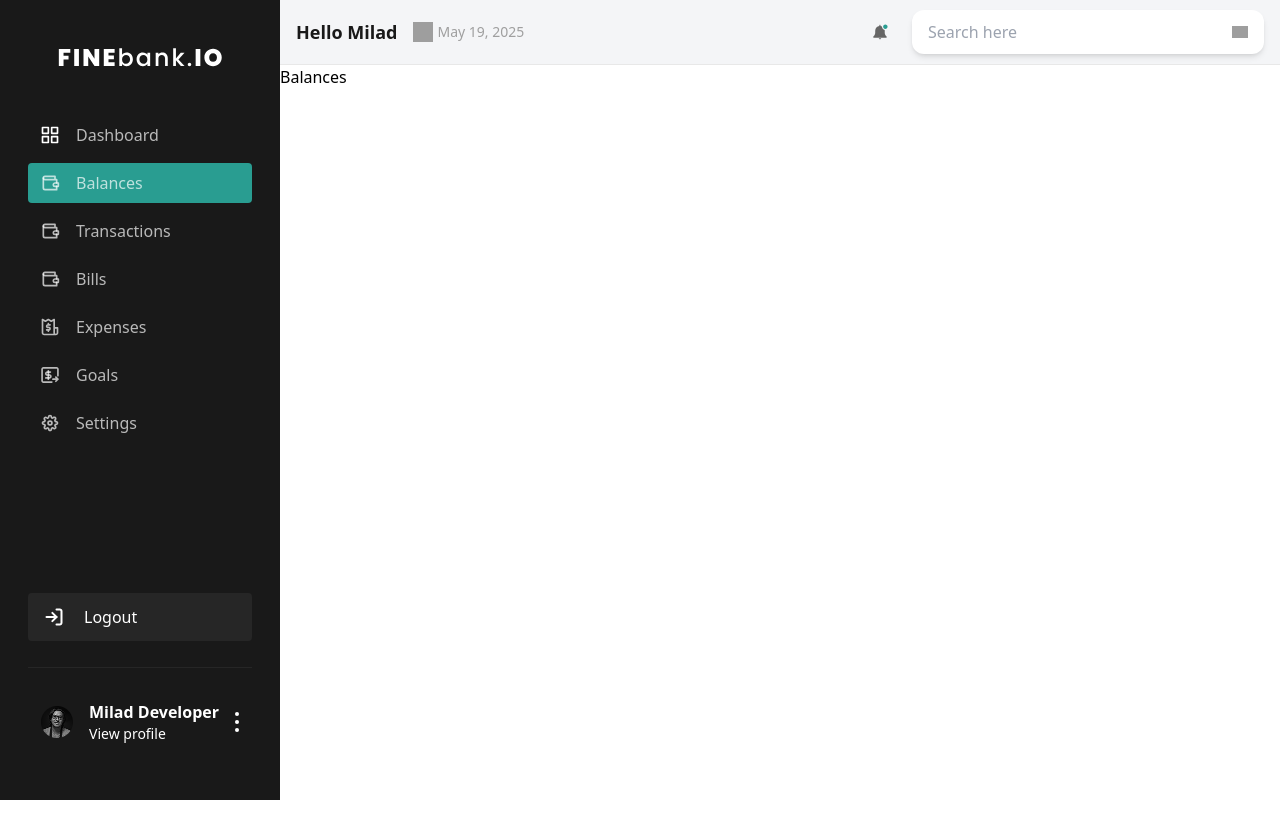
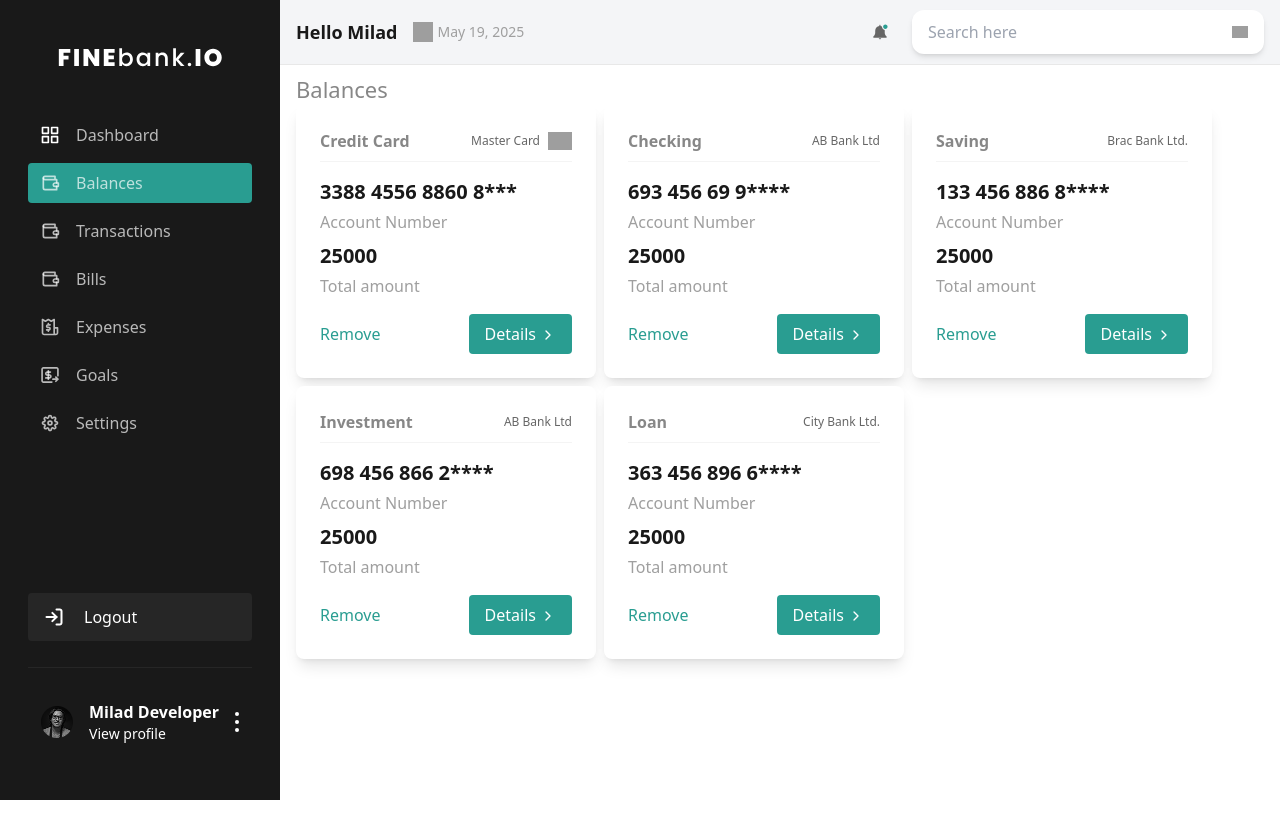
Before and after one commit to syedmilad/Finance_System, a React (Create React App) app: page /balances in a window 1280 px wide. Shown: the top 838 px of the page. Before the commit the page ends 800 px from the top, so only its background shows below. Built offline with nearby package versions, Linux system fonts and the light colour scheme; sample sign-in values are in the browser's storage; grey boxes are pictures that could not be loaded.

Commit message:
updated code.

```diff
--- a/src/App.jsx
+++ b/src/App.jsx
@@ -5,6 +5,7 @@ import { Balances, Bills, Dashboard, Expenses, ForgotPassword, Goals, Login, Set
 import BaseLayout from './pages/BaseLayout'
 import { ToastContainer } from "react-toastify";
 import "react-toastify/dist/ReactToastify.css";
+import AccountDetails from './components/AccountDetails'
 function App() {
   return (
     <>
@@ -13,6 +14,7 @@ function App() {
         <Route element={<ProtectedRoute />}>
           <Route path="/" element={<Dashboard />} />
           <Route path="/balances" element={<Balances />} />
+          <Route path="/balances/accountDetails" element={<AccountDetails />} />
           <Route path="/transactions" element={<Transactions />} />
           <Route path="/goals" element={<Goals />} />
           <Route path="/bills" element={<Bills />} />
--- /dev/null
+++ b/src/components/AccountDetails.jsx
@@ -0,0 +1,12 @@
+import React from 'react'
+import { useLocation } from 'react-router-dom'
+
+const AccountDetails = () => {
+    const location = useLocation();
+    console.log("location==>",location)
+  return (
+    <div>AccountDetails</div>
+  )
+}
+
+export default AccountDetails
--- /dev/null
+++ b/src/components/Balance.jsx
@@ -0,0 +1,41 @@
+import { ArrowRight, ArrowUpRight, ChevronRight } from 'lucide-react';
+import React from 'react'
+import { useNavigate } from 'react-router-dom';
+
+const Balance = ({ balance }) => {
+    const { amount, type, bank, logo, accountNumber,id } = balance;
+    const navigate = useNavigate()
+    return (
+        <div className="flex flex-col flex-1 p-[24px] rounded-[8px] bg-[#fff] shadow-lg min-w-[290px] max-w-[300px]">
+            {/* Header */}
+            <div className='flex justify-between items-center border-b border-b-[#D2D2D240] pb-[8px]'>
+                <span className='text-base font-bold text-[#878787]'>{type}</span>
+                <div className='flex justify-end items-center gap-2'>
+                    <span className='text-[#666666] text-xs font-medium'>{bank}</span>
+                    {logo && <img src={logo} alt="card-icon" className='w-6 h-6 object-contain' />}
+                </div>
+            </div>
+            {/* Content */}
+            <div className='flex flex-col justify-start items-start gap-2 py-4'>
+                <div className='flex flex-col justify-start items-start gap-1'>
+                    <span className='text-xl font-semibold text-[#191919]'>{accountNumber}</span>
+                    <span className='text-base font-normal text-[#9f9f9f]'>Account Number</span>
+                </div>
+                <div className='flex flex-col justify-start items-start gap-1'>
+                    <span className='text-xl font-semibold text-[#191919]'>{amount}</span>
+                    <span className='text-base font-normal text-[#9f9f9f]'>Total amount</span>
+                </div>
+            </div>
+            {/* Button */}
+            <div className='flex justify-between items-center '>
+                <button className='text-[#299D91] text-base font-normal border-none outline-none'>Remove</button>
+                <div onClick={()=> navigate('accountDetails')} className='bg-[#299D91] rounded-[4px] px-4 py-2 flex flex-row justify-center items-center gap-1 cursor-pointer' >
+                    <span className='text-[#fff]  text-base font-normal flex items-center justify-center'>Details </span>
+                    <span className='mt-[2px]'><ChevronRight className='w-4 h-4 object-contain text-white' /></span>
+                </div>
+            </div>
+        </div>
+    )
+}
+
+export default Balance
--- a/src/constants/dashboardData.js
+++ b/src/constants/dashboardData.js
@@ -95,3 +95,48 @@ export const transactions = [
       icon: Keyboard
   }
 ];
+
+// balances
+
+export const balances = [
+  {
+    id: 1,
+    type: "Credit Card",
+    accountNumber: "3388 4556  8860 8***",
+    amount: "25000",
+    bank: "Master Card",
+    logo: "https://upload.wikimedia.org/wikipedia/commons/a/a4/Mastercard_2019_logo.svg",
+  },
+  {
+    id: 2,
+    type: "Checking",
+    accountNumber: "693 456  69 9****",
+    amount: "25000",
+    bank: "AB Bank Ltd",
+    logo: "",
+  },
+  {
+    id: 3,
+    type: "Saving",
+    accountNumber: "133 456  886 8****",
+    amount: "25000",
+    bank: "Brac Bank Ltd.",
+    logo: "",
+  },
+  {
+    id: 4,
+    type: "Investment",
+    accountNumber: "698 456  866 2****",
+    amount: "25000",
+    bank: "AB Bank Ltd",
+    logo: "",
+  },
+  {
+    id: 4,
+    type: "Loan",
+    accountNumber: "363 456  896 6****",
+    amount: "25000",
+    bank: "City Bank Ltd.",
+    logo: "",
+  },
+]
--- a/src/pages/Balances.jsx
+++ b/src/pages/Balances.jsx
@@ -1,8 +1,17 @@
 import React from 'react'
+import { balances } from '../constants/dashboardData'
+import Balance from '../components/Balance'
 
 const Balances = () => {
   return (
-    <div>Balances</div>
+    <div className='flex flex-col w-full h-full px-4 py-2'>
+      <span className='text-2xl font-normal text-[#878787]'>Balances</span>
+      <div className='flex flex-wrap justify-start items-start gap-2'>
+        {balances.map((balance, index) => (
+          <Balance key={index} balance={{ ...balance }} />
+        ))}
+      </div>
+    </div>
   )
 }
 
--- a/src/pages/Dashboard.jsx
+++ b/src/pages/Dashboard.jsx
@@ -29,7 +29,7 @@ const Dashboard = () => {
           </div>
         </div>
       </div>
-      <div className='min-h-[80%] flex justify-start w-full mt-2'>
+      <div className='min-h-[80%] flex justify-start w-full mt-2 '>
         <div className='flex-[0.75] flex w-full h-full'><TransactionHistory /></div>
         <div className='flex-[1.5] flex w-full h-full'><WeeklyChart /></div>
       </div>
--- a/src/pages/Sidebar.jsx
+++ b/src/pages/Sidebar.jsx
@@ -9,7 +9,6 @@ const Sidebar = () => {
     const location = useLocation(); // ✅ Get current path
     const [selected, setSelected] = useState({ title: 'Dashboard', path: '/' })
 
-
     useEffect(() => {
         const currentPath = sidebaeData.find((sidebar) => sidebar.path === location.pathname);
         if (currentPath) {
@@ -18,16 +17,15 @@ const Sidebar = () => {
 
     }, [location.pathname]) // ✅ Set selected state based on current path
 
-
     return (
-        <div className='w-full h-full flex flex-col px-[28px] py-[48px] bg-dark text-white '>
+        <div className='w-full min-h-screen flex flex-col px-[28px] py-[48px] bg-dark text-white '>
             <div className='flex-1 flex flex-col items-start justify-start '>
                 <div className=' flex justify-center items-center w-full mb-[48px]'>
                     <img src={logoWhite} alt="logoWhite" />
                 </div>
                 <div className='w-full flex flex-col gap-2'>
                     {sidebaeData.map((sidebar, index) => (
-                        <Link onClick={()=> setSelected(sidebar)} to={sidebar.path} key={index} className={`flex items-center cursor-pointer rounded-[4px] w-full hover:bg-[#262626] ${sidebar.title === selected.title ? "bg-primary" : ""} `}>
+                        <Link onClick={() => setSelected(sidebar)} to={sidebar.path} key={index} className={`flex items-center cursor-pointer rounded-[4px] w-full hover:bg-[#262626] ${sidebar.title === selected.title ? "bg-primary" : ""} `}>
                             <div className='flex items-center justify-start gap-4 px-[12px] py-[8px]'>
                                 <img src={sidebar.icon} className='w-[20px] h-[20px]' />
                                 <div className='text-base font-normal text-[#FFFFFFB2]'>{sidebar.title}</div>
@@ -37,10 +35,10 @@ const Sidebar = () => {
                 </div>
             </div>
             <div className='flex  flex-col'>
-                    <div onClick={()=> {
-                            localStorage.setItem('isAuthenticated',false);
+                <div onClick={() => {
+                    localStorage.setItem('isAuthenticated', false);
                     localStorage.removeItem('userData');
-                            navigate('/sign-in',{replace:true})
+                    navigate('/sign-in', { replace: true })
                 }} className='flex justify-start items-center w-full gap-4 px-[16px] py-[12px] bg-[#262626] cursor-pointer rounded-[4px]'>
                     <img src={Logout} alt="logout" />
                     <span >Logout</span>
```
Also changed, not shown: src/assets/visa.svg (added). Lines whose indentation alone changed are shown as unchanged.
